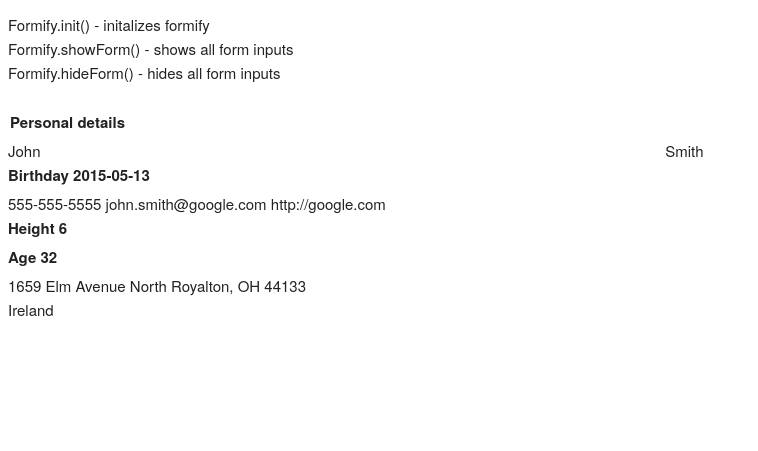
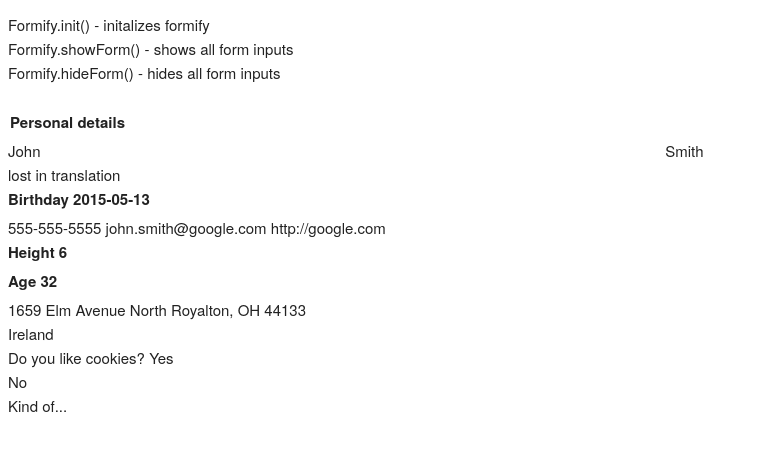
Before and after one commit to michaelguild13/formify, a plain HTML site: page example.html in a window 1280 px wide. Shown: the part 75-526 px from the top of the page, without its empty margins (0-758 px from the left). Drawn offline with nearby package versions, Linux system fonts and the light colour scheme.

Commit message:
added dictionalry lookup and working on radios & checkboxes

```diff
--- a/example.html
+++ b/example.html
@@ -22,6 +22,7 @@
           <div class="six columns">
             <input name="last" type="text" placeholder="Last name" value="Smith" required />
           </div>
+          <input name="status" type="text" value="lost in translation" required />
           <label>Birthday
             <input name="dob" type="date" placeholder="Date of Birth" value="2015-05-13" required />
           </label>
@@ -30,7 +31,6 @@
           <input name="phone" type="tel" placeholder="Telephone" value="555-555-5555" required />
           <input name="email" type="email" placeholder="Email" value="john.smith@google.com" required />
           <input name="url" type="url" placeholder="Your Website" value="http://google.com"/>
-
           <label>Height
             <input name="height" type="number" min="4" max="7" step="0.1" value="6" />
           </label>
@@ -49,6 +49,11 @@
           <option label="Wales" value="Wales"></option>
         </datalist>
         <br>
+        Do you like cookies?
+        <input type="radio" name="cookies" value="Yes" />Yes<br />
+        <input type="radio" name="cookies" value="No" />No<br />
+        <input type="radio" name="cookies" value="Kind of" />Kind of...<br />
+
         <input class="button-primary" type="submit" value="Submit" />
         <input class="button-primary" type="reset" value="Reset" />
       </form>
--- a/formify.js
+++ b/formify.js
@@ -6,6 +6,23 @@
   // create copy of formify model
   // #TODO: return object
   var form = document.getElementById('formify');
+  var inputFactory = {
+    submit: function () {},
+    reset: function () {},
+    button: function () {},
+    output: function () {},
+    radio: function () {},
+    checkbox: function () {},
+    range: inputInit,
+    number: inputInit,
+    url: inputInit,
+    date: inputInit,
+    email: inputInit,
+    tel: inputInit,
+    text: inputInit,
+    textarea: inputInit
+  };
+
   var Formify = {
     init: function () {
       let i = form.length;
@@ -15,11 +32,12 @@
         input.setAttribute('style', 'display: none;');
         input.addEventListener('blur', hideInput);
         input.formifyContent = creatContext(input);
-        if (input.type !== 'submit' && input.type !== 'reset' && input.type !== 'button' && input.type !== 'output') {
-          input.parentNode
-            .insertBefore(input.formifyContent, input.nextSibling)
-            .addEventListener('click', showInput);
-        }
+        inputFactory[input.type](input);
+        // if (input.type !== 'submit' && input.type !== 'reset' && input.type !== 'button' && input.type !== 'output') {
+        //   input.parentNode
+        //     .insertBefore(input.formifyContent, input.nextSibling)
+        //     .addEventListener('click', showInput);
+        // }
       }
     },
 
@@ -76,5 +94,11 @@
     return content;
   }
 
+  function inputInit (input) {
+    input.parentNode
+      .insertBefore(input.formifyContent, input.nextSibling)
+      .addEventListener('click', showInput);
+  }
+
   return Formify;
 }());
```
